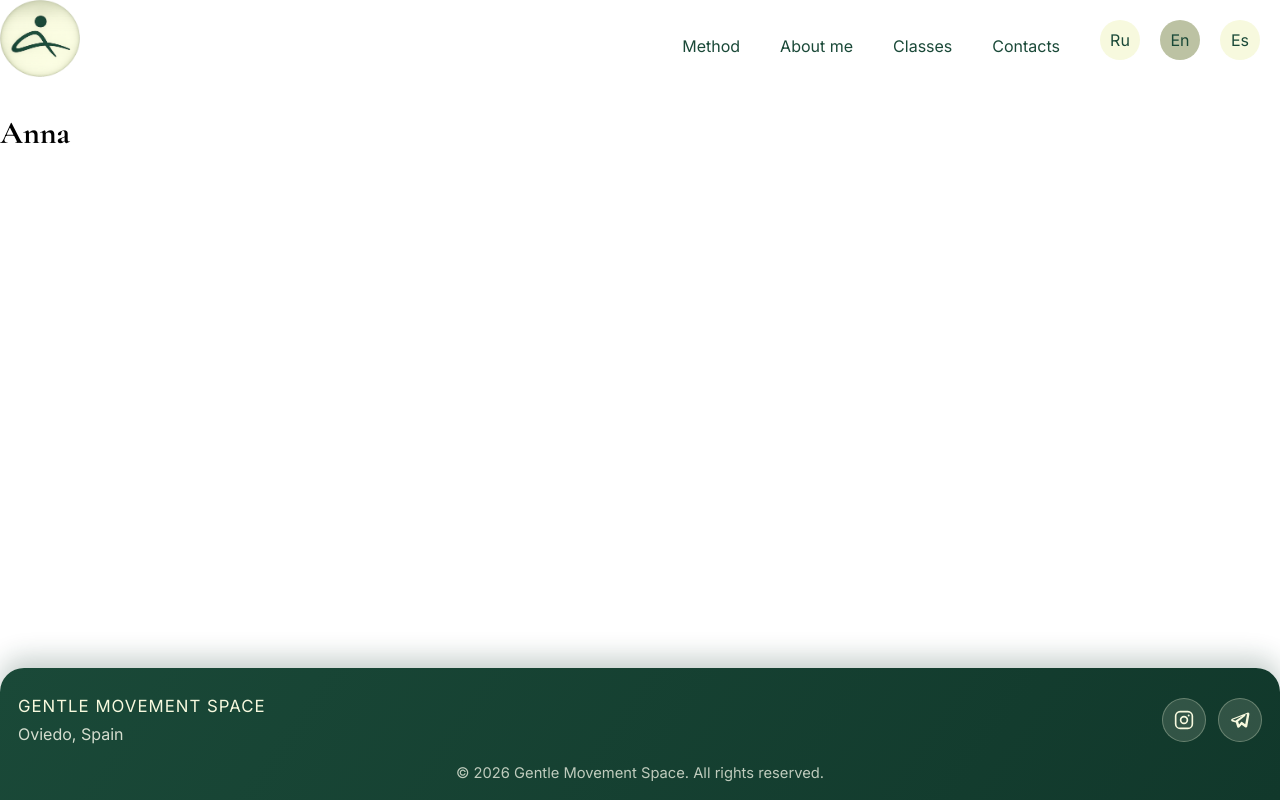
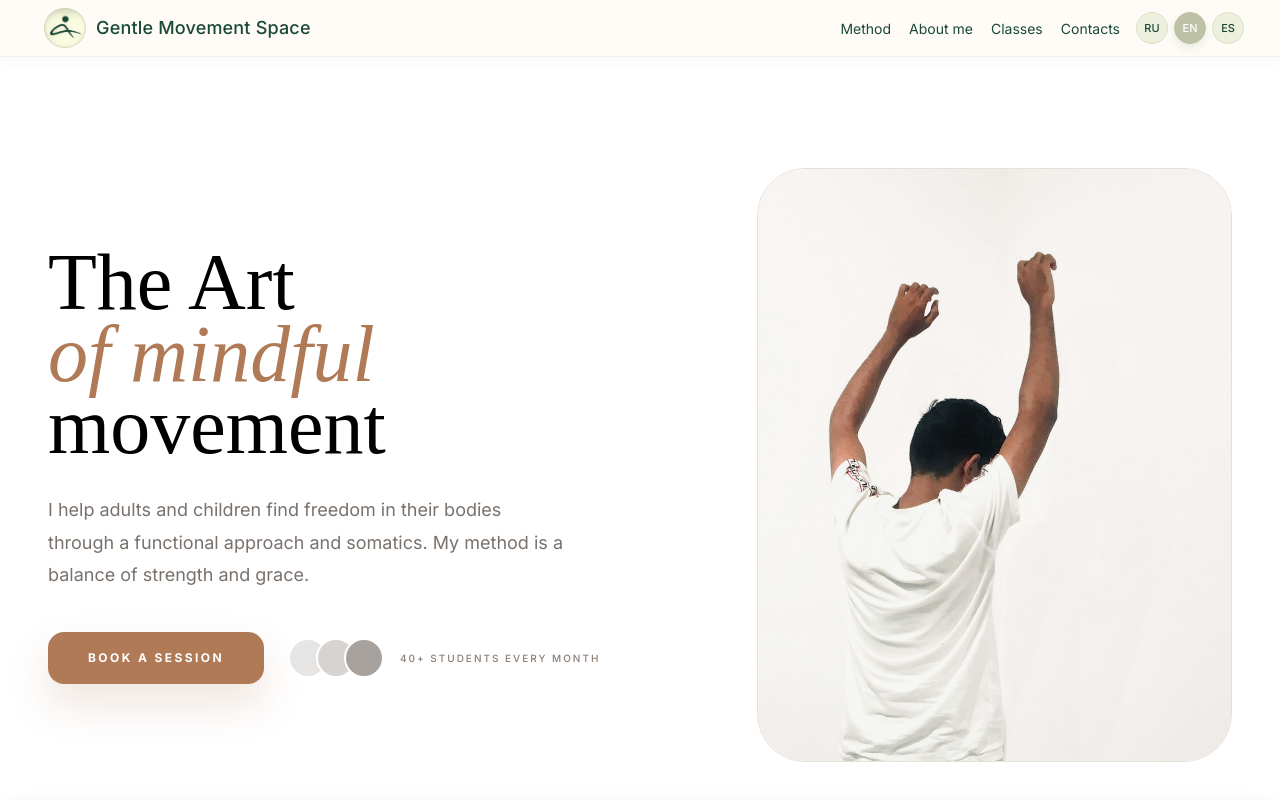
Before and after one commit to adessolv/anna, a React (Vite) app: page / in a window 1280 px wide. Shown: the top 800 px of the page. Built offline with nearby package versions, Linux system fonts and the light colour scheme.

Commit message:
Header changed, Hero added + translations
Co-authored-by: Copilot <copilot@github.com>

```diff
--- a/package.json
+++ b/package.json
@@ -11,6 +11,7 @@
   },
   "dependencies": {
     "i18next": "^26.0.6",
+    "motion": "^12.38.0",
     "react": "^19.2.5",
     "react-dom": "^19.2.5",
     "react-i18next": "^17.0.4",
--- a/src/App.jsx
+++ b/src/App.jsx
@@ -1,14 +1,16 @@
 import Header from "./Components/Header/Header";
 import "./App.css";
 import Footer from "./Components/Footer/Footer";
+import Hero from "./Components/Hero/Hero";
 
 function App() {
   return (
     <div className="appShell">
       <main className="container appContent">
         <Header />
-        <h1>Anna</h1>
+        <Hero />
       </main>
+
       <Footer />
     </div>
   );
--- a/src/Components/Header/Header.jsx
+++ b/src/Components/Header/Header.jsx
@@ -1,78 +1,80 @@
-import { useTranslation } from 'react-i18next'
-import Logo from '../../assets/logo.png'
-import styles from './header.module.css'
+import { useTranslation } from "react-i18next";
+import Logo from "../../assets/logo.png";
+import styles from "./Header.module.css";
 
-function NavItem({ item }) {
+function NavItem({ item, href }) {
   return (
     <li className={styles.headerNavItem}>
-            <a href="#" className={styles.headerNavLink}>{item}</a>
+      <a href={href} className={styles.headerNavLink}>
+        {item}
+      </a>
     </li>
   );
 }
 
 function Header() {
   const { t, i18n } = useTranslation();
-
   const language = i18n.language;
 
   const changeLanguage = (lng) => {
     i18n.changeLanguage(lng);
   };
 
-    // function getLogo() {
-    //     switch (language) {
-    //         case 'ru':
-    //             return 'Ru';
-    //         case 'en':
-    //             return 'En';
-    //         case 'es':
-    //             return 'Es';
-    //         default:
-    //             return 'En';
-    //     }
-    // }
-
   return (
+    <header className={styles.header}>
       <div className={styles.headerContainer}>
-            <div className={styles.logo}>
-                <img src={Logo} alt="logo" />
+        <a href="/" className={styles.brand}>
+          <div className={styles.logoBox}>
+            <img
+              src={Logo}
+              alt="Gentle Movement Space logo"
+              className={styles.logo}
+            />
           </div>
 
+          <div className={styles.brandText}>
+            <span className={styles.brandTitle}>Gentle Movement Space</span>
+          </div>
+        </a>
+
         <div className={styles.headerWrap}>
-                <nav className={styles.headerNav}>
+          <nav className={styles.headerNav} aria-label="Main navigation">
             <ul className={styles.headerNavList}>
-                        <NavItem item={t("method")} />
-                        <NavItem item={t("about")} />
-                        <NavItem item={t("classes")} />
-                        <NavItem item={t("contacts")} />
+              <NavItem item={t("method")} href="#method" />
+              <NavItem item={t("about")} href="#about" />
+              <NavItem item={t("classes")} href="#classes" />
+              <NavItem item={t("contacts")} href="#contacts" />
             </ul>
           </nav>
 
           <div className={styles.langChange}>
             <button
               onClick={() => changeLanguage("ru")}
-                        className={`${styles.langChangeBtn} ${language === 'ru' ? styles.langChangeBtnActive : ''}`}
+              className={`${styles.langChangeBtn} ${language === "ru" ? styles.langChangeBtnActive : ""}`}
+              type="button"
             >
-                        Ru
+              RU
             </button>
 
             <button
               onClick={() => changeLanguage("en")}
-                        className={`${styles.langChangeBtn} ${language === 'en' ? styles.langChangeBtnActive : ''}`}
+              className={`${styles.langChangeBtn} ${language === "en" ? styles.langChangeBtnActive : ""}`}
+              type="button"
             >
-                        En
+              EN
             </button>
 
             <button
               onClick={() => changeLanguage("es")}
-                        className={`${styles.langChangeBtn} ${language === 'es' ? styles.langChangeBtnActive : ''}`}
+              className={`${styles.langChangeBtn} ${language === "es" ? styles.langChangeBtnActive : ""}`}
+              type="button"
             >
-                        Es
+              ES
             </button>
           </div>
-                {/* <div>{getLogo()}</div> */}
         </div>
       </div>
+    </header>
   );
 }
 
--- a/src/Components/Header/header.module.css
+++ b/src/Components/Header/header.module.css
@@ -1,48 +1,232 @@
-/* .headerNavItem {
-    background-color: var(--color-light-green);
-} */
-
-.headerNavLink {
-    color: var(--color-dark-green);
+.header {
+  position: sticky;
+  top: 0;
+  z-index: 1000;
+  width: 100%;
+  padding: 2px 0;
+  background: rgba(255, 252, 248, 0.88);
+  backdrop-filter: blur(10px);
+  -webkit-backdrop-filter: blur(10px);
+  border-bottom: 1px solid rgba(82, 103, 84, 0.08);
+  box-shadow: 0 4px 14px rgba(44, 62, 45, 0.04);
 }
 
 .headerContainer {
+  max-width: 1240px;
+  margin: 0 auto;
+  padding: 0 16px 0 22px;
   display: flex;
+  align-items: center;
   justify-content: space-between;
+  gap: 14px;
+  min-height: 52px;
+}
+
+.brand {
+  display: flex;
+  align-items: center;
+  gap: 10px;
+  min-width: max-content;
+  margin-left: 2px;
+  text-decoration: none;
+}
+
+.logoBox {
+  display: flex;
+  align-items: center;
+  justify-content: center;
+  flex-shrink: 0;
 }
 
 .logo {
-    width: 80px;
-    height: 80px;
+  width: 42px;
+  height: 42px;
+  object-fit: contain;
+  display: block;
+}
+
+.brandText {
+  display: flex;
+  align-items: center;
+}
+
+.brandTitle {
+  color: var(--color-dark-green);
+  font-size: 18px;
+  line-height: 1;
+  font-weight: 500;
+  letter-spacing: 0.01em;
+  white-space: nowrap;
 }
 
 .headerWrap {
   display: flex;
+  align-items: center;
+  gap: 14px;
 }
 
 .headerNav {
-    padding: 20px;
+  padding: 0;
 }
 
 .headerNavList {
   display: flex;
-    gap: 40px;
+  align-items: center;
+  gap: 18px;
+  list-style: none;
+  margin: 0;
+  padding: 0;
+}
+
+.headerNavItem {
+  position: relative;
+}
+
+.headerNavLink {
+  position: relative;
+  display: inline-flex;
+  align-items: center;
+  color: var(--color-dark-green);
+  text-decoration: none;
+  font-size: 14px;
+  font-weight: 400;
+  line-height: 1;
+  transition:
+    color 0.25s ease,
+    opacity 0.25s ease;
+}
+
+.headerNavLink::after {
+  content: "";
+  position: absolute;
+  left: 0;
+  bottom: -5px;
+  width: 100%;
+  height: 1px;
+  background-color: var(--color-middle-green);
+  transform: scaleX(0);
+  transform-origin: center;
+  transition: transform 0.25s ease;
+}
+
+.headerNavLink:hover::after,
+.headerNavLink:focus-visible::after {
+  transform: scaleX(1);
+}
+
+.headerNavLink:hover,
+.headerNavLink:focus-visible {
+  color: var(--color-middle-green);
 }
 
 .langChange {
   display: flex;
-    padding: 20px;
-    gap: 20px;
+  align-items: center;
+  gap: 6px;
+  padding-left: 2px;
 }
 
 .langChangeBtn {
-    background-color: var(--color-light-green);
+  width: 32px;
+  height: 32px;
+  border: 1px solid rgba(82, 103, 84, 0.1);
+  border-radius: 999px;
+  background-color: rgba(234, 238, 215, 0.82);
   color: var(--color-dark-green);
-    border-radius: 50%;
-    width: 40px;
-    height: 40px;
+  font-size: 11px;
+  font-weight: 500;
+  cursor: pointer;
+  transition:
+    transform 0.2s ease,
+    background-color 0.2s ease,
+    border-color 0.2s ease;
+}
+
+.langChangeBtn:hover,
+.langChangeBtn:focus-visible {
+  transform: translateY(-1px);
+  background-color: rgba(214, 223, 184, 0.95);
+  border-color: rgba(82, 103, 84, 0.18);
 }
 
 .langChangeBtnActive {
   background-color: var(--color-middle-green);
+  color: #fff;
+  border-color: var(--color-middle-green);
+  box-shadow: 0 4px 10px rgba(107, 126, 86, 0.16);
 }
+
+@media (max-width: 992px) {
+  .headerContainer {
+    padding: 0 12px 0 14px;
+    min-height: 48px;
+    gap: 10px;
+  }
+
+  .logo {
+    width: 36px;
+    height: 36px;
+  }
+
+  .brandTitle {
+    font-size: 16px;
+  }
+
+  .headerNavList {
+    gap: 12px;
+  }
+
+  .headerNavLink {
+    font-size: 13px;
+  }
+
+  .langChangeBtn {
+    width: 30px;
+    height: 30px;
+    font-size: 10px;
+  }
+}
+
+@media (max-width: 768px) {
+  .header {
+    padding: 4px 0;
+  }
+
+  .headerContainer {
+    flex-direction: column;
+    align-items: stretch;
+    gap: 8px;
+    min-height: auto;
+  }
+
+  .brand {
+    justify-content: center;
+    margin-left: 0;
+  }
+
+  .logo {
+    width: 34px;
+    height: 34px;
+  }
+
+  .brandTitle {
+    font-size: 15px;
+    white-space: normal;
+    text-align: center;
+  }
+
+  .headerWrap {
+    flex-direction: column;
+    gap: 8px;
+  }
+
+  .headerNavList {
+    flex-wrap: wrap;
+    justify-content: center;
+    gap: 10px 12px;
+  }
+
+  .headerNavLink {
+    font-size: 13px;
+  }
+}
--- /dev/null
+++ b/src/Components/Hero/Hero.jsx
@@ -0,0 +1,62 @@
+import { motion } from "framer-motion";
+import { useTranslation } from "react-i18next";
+import styles from "./Hero.module.css";
+
+const Hero = () => {
+  const { t } = useTranslation("hero");
+
+  return (
+    <section className={styles.hero}>
+      <div className={styles.container}>
+        <motion.div
+          className={styles.content}
+          initial={{ opacity: 0, y: 30 }}
+          animate={{ opacity: 1, y: 0 }}
+          transition={{ duration: 0.8 }}
+        >
+          <h1 className={styles.title}>
+            {t("title.line1")} <br />
+            <span className={styles.accent}>{t("title.accent")}</span> <br />
+            {t("title.line3")}
+          </h1>
+
+          <p className={styles.text}>{t("description")}</p>
+
+          <div className={styles.actions}>
+            <a href="#booking" className={styles.button}>
+              {t("cta")}
+            </a>
+
+            <div className={styles.students}>
+              <div className={styles.avatars}>
+                <span className={`${styles.avatar} ${styles.avatar1}`}></span>
+                <span className={`${styles.avatar} ${styles.avatar2}`}></span>
+                <span className={`${styles.avatar} ${styles.avatar3}`}></span>
+              </div>
+
+              <span className={styles.studentsText}>{t("students")}</span>
+            </div>
+          </div>
+        </motion.div>
+
+        <motion.div
+          className={styles.media}
+          initial={{ opacity: 0, scale: 0.95 }}
+          animate={{ opacity: 1, scale: 1 }}
+          transition={{ duration: 0.8, delay: 0.2 }}
+        >
+          <div className={styles.imageWrap}>
+            <img
+              src="./artistic-movement.jpg"
+              alt={t("imageAlt")}
+              className={styles.image}
+              referrerPolicy="no-referrer"
+            />
+          </div>
+        </motion.div>
+      </div>
+    </section>
+  );
+};
+
+export default Hero;
--- /dev/null
+++ b/src/Components/Hero/hero.module.css
@@ -0,0 +1,179 @@
+.hero {
+  position: relative;
+  min-height: 90vh;
+  display: flex;
+  align-items: center;
+  padding-top: 96px;
+  overflow: hidden;
+}
+
+.container {
+  width: 100%;
+  max-width: 1280px;
+  margin: 0 auto;
+  padding: 0 48px;
+  display: grid;
+  grid-template-columns: repeat(12, 1fr);
+  gap: 32px;
+  align-items: center;
+}
+
+.content {
+  grid-column: span 12;
+}
+
+.title {
+  margin: 0 0 32px;
+  font-family: serif;
+  font-size: clamp(56px, 8vw, 80px);
+  line-height: 0.9;
+  font-weight: 300;
+}
+
+.accent {
+  font-style: italic;
+  color: var(--artistic-accent, #b07a56);
+}
+
+.text {
+  max-width: 520px;
+  margin: 0 0 40px;
+  font-size: 18px;
+  line-height: 1.8;
+  color: #78716c;
+}
+
+.actions {
+  display: flex;
+  align-items: center;
+  gap: 24px;
+  flex-wrap: wrap;
+}
+
+.button {
+  display: inline-flex;
+  align-items: center;
+  justify-content: center;
+  padding: 20px 40px;
+  border-radius: 16px;
+  background: var(--artistic-accent, #b07a56);
+  color: #fff;
+  font-size: 12px;
+  font-weight: 700;
+  line-height: 1;
+  letter-spacing: 0.2em;
+  text-transform: uppercase;
+  text-decoration: none;
+  box-shadow: 0 20px 40px rgba(176, 122, 86, 0.2);
+  transition:
+    background 0.3s ease,
+    transform 0.3s ease;
+}
+
+.button:hover {
+  background: var(--artistic-accent-hover, #9b6848);
+  transform: translateY(-2px);
+}
+
+.students {
+  display: flex;
+  align-items: center;
+  gap: 16px;
+}
+
+.avatars {
+  display: flex;
+}
+
+.avatar {
+  width: 40px;
+  height: 40px;
+  border: 2px solid #fff;
+  border-radius: 50%;
+}
+
+.avatar + .avatar {
+  margin-left: -12px;
+}
+
+.avatar1 {
+  background: #e7e5e4;
+}
+
+.avatar2 {
+  background: #d6d3d1;
+}
+
+.avatar3 {
+  background: #a8a29e;
+}
+
+.studentsText {
+  font-size: 10px;
+  font-weight: 500;
+  letter-spacing: 0.2em;
+  text-transform: uppercase;
+  color: var(--artistic-muted, #8b7e74);
+}
+
+.media {
+  display: none;
+  grid-column: span 12;
+}
+
+.imageWrap {
+  aspect-ratio: 4 / 5;
+  overflow: hidden;
+  border: 1px solid var(--artistic-border, #e7e0d9);
+  border-radius: 48px;
+}
+
+.image {
+  width: 100%;
+  height: 100%;
+  object-fit: cover;
+}
+
+@media (min-width: 1024px) {
+  .content {
+    grid-column: span 7;
+  }
+
+  .media {
+    display: block;
+    grid-column: span 5;
+  }
+}
+
+@media (max-width: 767px) {
+  .hero {
+    min-height: auto;
+    padding-top: 72px;
+    padding-bottom: 48px;
+  }
+
+  .container {
+    padding: 0 20px;
+    gap: 24px;
+  }
+
+  .title {
+    margin-bottom: 24px;
+    font-size: clamp(42px, 12vw, 56px);
+  }
+
+  .text {
+    margin-bottom: 32px;
+    font-size: 16px;
+    line-height: 1.7;
+  }
+
+  .actions {
+    flex-direction: column;
+    align-items: flex-start;
+  }
+
+  .button {
+    width: 100%;
+  }
+}
--- a/src/i18n.js
+++ b/src/i18n.js
@@ -1,24 +1,36 @@
-import i18n from 'i18next';
-import { initReactI18next } from 'react-i18next';
+import i18n from "i18next";
+import { initReactI18next } from "react-i18next";
 
-import en from './locales/en/translation.json';
-import ru from './locales/ru/translation.json';
-import es from './locales/es/translation.json';
+import en from "./locales/en/translation.json";
+import ru from "./locales/ru/translation.json";
+import es from "./locales/es/translation.json";
 
-i18n
-    .use(initReactI18next)
-    .init({
-        resources: {
-            en: { translation: en },
-            ru: { translation: ru },
-            es: { translation: es },
-        },
-        lng: 'en',
-        fallbackLng: 'en',
+import hero_en from "./locales/en/hero.json";
+import hero_ru from "./locales/ru/hero.json";
+import hero_es from "./locales/es/hero.json";
 
-        interpolation: {
-            escapeValue: false,
-        },
-    });
+i18n.use(initReactI18next).init({
+  resources: {
+    en: {
+      translation: en,
+      hero: hero_en,
+    },
+    ru: {
+      translation: ru,
+      hero: hero_ru,
+    },
+    es: {
+      translation: es,
+      hero: hero_es,
+    },
+  },
+  lng: "en",
+  fallbackLng: "en",
+  ns: ["translation", "hero"],
+  defaultNS: "translation",
+  interpolation: {
+    escapeValue: false,
+  },
+});
 
 export default i18n;
--- /dev/null
+++ b/src/locales/en/hero.json
@@ -0,0 +1,11 @@
+{
+  "title": {
+    "line1": "The Art",
+    "accent": "of mindful",
+    "line3": "movement"
+  },
+  "description": "I help adults and children find freedom in their bodies through a functional approach and somatics. My method is a balance of strength and grace.",
+  "cta": "Book a session",
+  "students": "40+ students every month",
+  "imageAlt": "Mindful movement"
+}
--- /dev/null
+++ b/src/locales/es/hero.json
@@ -0,0 +1,11 @@
+{
+  "title": {
+    "line1": "El arte",
+    "accent": "del movimiento",
+    "line3": "consciente"
+  },
+  "description": "Ayudo a adultos y niños a encontrar libertad en el cuerpo a través de un enfoque funcional y la somática. Mi método es un equilibrio entre fuerza y gracia.",
+  "cta": "Reservar una clase",
+  "students": "Más de 40 alumnos al mes",
+  "imageAlt": "Movimiento consciente"
+}
--- /dev/null
+++ b/src/locales/ru/hero.json
@@ -0,0 +1,11 @@
+{
+  "title": {
+    "line1": "Искусство",
+    "accent": "осознанного",
+    "line3": "движения"
+  },
+  "description": "Я помогаю взрослым и детям обрести свободу в теле через функциональный подход и соматику. Мой метод — это баланс между силой и грацией.",
+  "cta": "Записаться на занятие",
+  "students": "40+ учеников ежемесячно",
+  "imageAlt": "Осознанное движение"
+}
```
Also changed, not shown: public/artistic-movement.jpg (added), 1 other file (tests, documents, lock files or other folders). Lines whose indentation alone changed are shown as unchanged.
